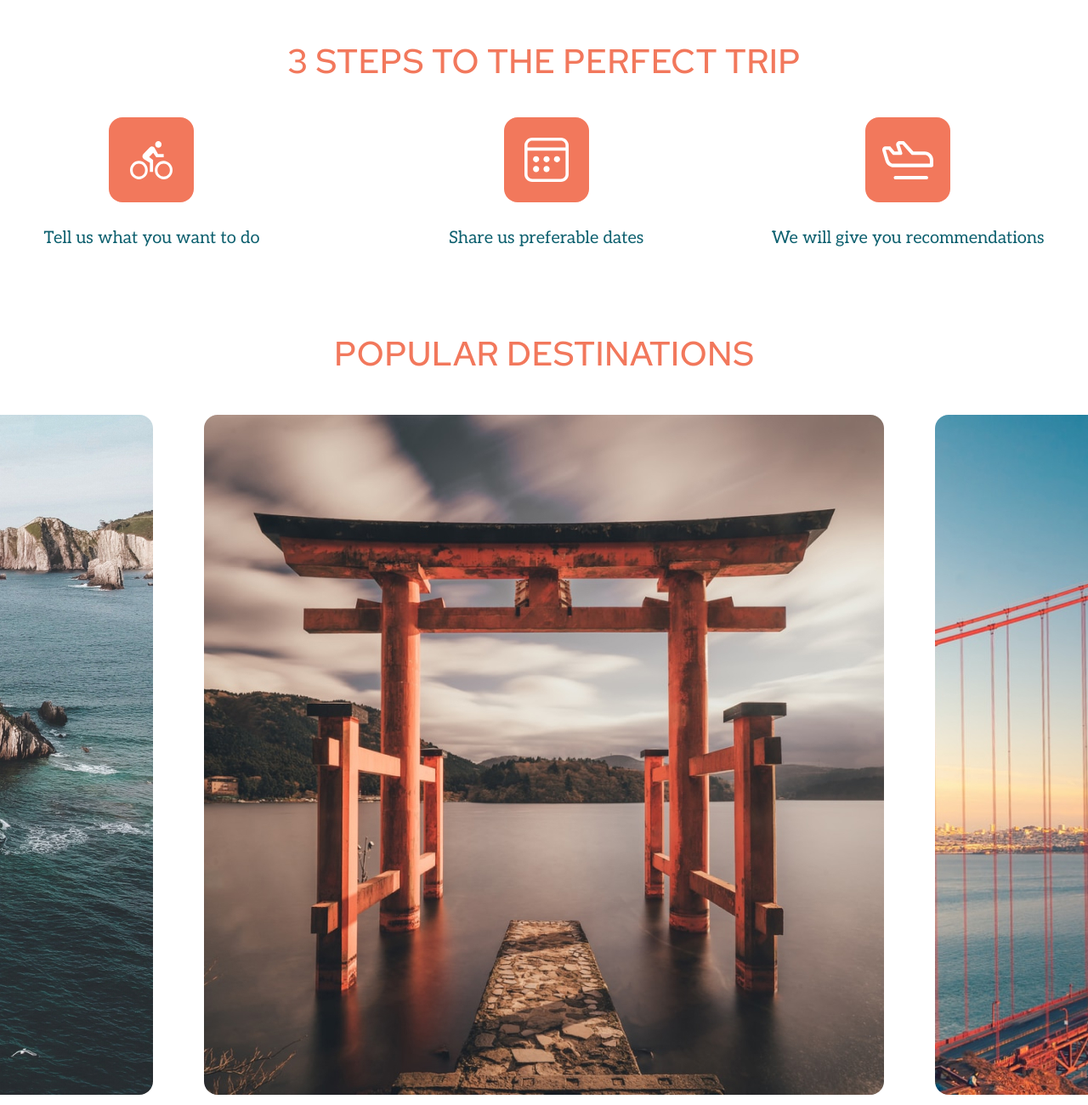
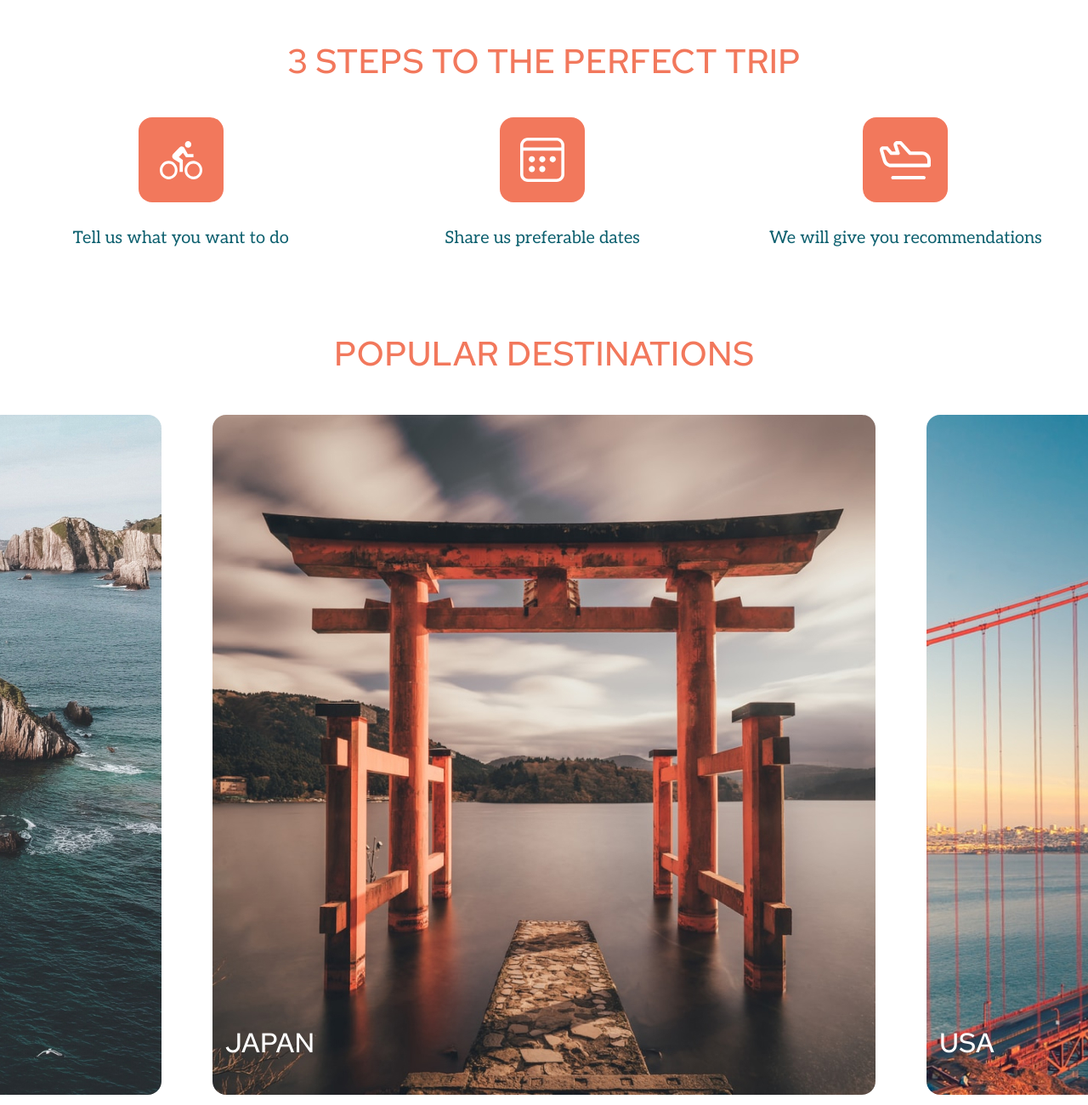
Before and after one commit to dsavelyeu/html, a plain HTML site: page index.html in a window 1280 px wide. Shown: the part 800-2100 px from the top of the page at 85% size. Drawn offline with Linux system fonts and the light colour scheme; a web font is replaced by a local one.

Commit message:
fix: section steps and box-sizing

```diff
--- a/index.html
+++ b/index.html
@@ -74,7 +74,7 @@
                     <a href="#" class="steps-frames-link"><img src="./img/step1.svg" width="50" height="45" alt="step"></a>
                     <p class="steps-frames-txt">Tell us what you want to do</p>
                 </div>
-                <div class="steps-frames" style="padding-left: 72px;">
+                <div class="steps-frames steps-frames-middle">
                     <a href="#" class="steps-frames-link"><img src="./img/step2.svg" width="52" height="52" alt="step"></a>
                     <p class="steps-frames-txt">Share us preferable dates</p>
                 </div>
@@ -92,10 +92,10 @@
         <section class="section-destinations">
             <h2 id="destinations">POPULAR DESTINATIONS</h2>
             <div class="destinations-pattern">
-                <div class="destinations-frames spain"></div>
-                <div class="destinations-frames japan"></div>
-                <div class="destinations-frames usa"></div>
-            </div>
+                <div class="destinations-frames spain"><span class="country-name">SPAIN</span></div>
+                <div class="destinations-frames japan"><span class="country-name">JAPAN</span></div>
+                <div class="destinations-frames usa"><span class="country-name">USA</span></div>
+              </div>
 
             <div class="ellipse-pattern">
                 <button class="btn-ellipse"></button>
@@ -227,7 +227,7 @@
                                 alt="rs-school"></a>
                     </div>
 
-                    <p class="footer-txt" style="padding-left: 16px;">All Rights Reserved © Travel Portal</p>
+                    <p class="footer-txt">All Rights Reserved © Travel Portal</p>
 
                     <div class="social-media">
                         <a href="#">
--- /dev/null
+++ b/index.js
@@ -0,0 +1 @@
+console.log("  ")
--- a/style.css
+++ b/style.css
@@ -1,12 +1,20 @@
+html {
+    box-sizing: border-box;
+}
+
+*,
+*:before,
+*:after {
+    box-sizing: inherit;
+}
+
 html,
 body {
     height: 100%;
     margin: 0;
     background: #E5E5E5;
     scroll-behavior: smooth;
-    /*scroll-padding-top: 90px;     - not needed. .h2 {croll-margin-top: 90px;} instead*/
 }
-
 
 p {
     margin: 0;
@@ -69,7 +77,6 @@ h3 {
     padding: 0 120px 0 120px;
     height: 90px;
     width: 100%;
-    max-width: 1200px;
     display: flex;
 
 
@@ -196,8 +203,7 @@ h3 {
     display: flex;
     justify-content: space-between;
     align-items: center;
-    width: 100%;
-    max-width: 833px;
+    max-width: 892px;
     height: 95px;
     margin-top: 46px;
     padding-left: 41px;
@@ -250,11 +256,9 @@ h3 {
 }
 
 .steps-pattern {
-    margin-top: 40px;
     width: 100%;
-    max-width: 1177px;
     display: flex;
-    justify-content: space-between;
+    justify-content: space-around;
     flex-wrap: wrap;
 }
 
@@ -262,7 +266,12 @@ h3 {
     display: flex;
     flex-direction: column;
     align-items: center;
+    padding-top: 10px;
+
+    min-width: 317px;
 }
+
+.steps-frames-middle {}
 
 .steps-frames-link {
     display: flex;
@@ -273,6 +282,7 @@ h3 {
     width: 100px;
     line-height: 100px;
     border-radius: 16px;
+    margin: 30px;
 
     transition: .3s linear;
 }
@@ -282,7 +292,6 @@ h3 {
 }
 
 .steps-frames-txt {
-    margin-top: 30px;
     text-align: center;
 
     font-family: 'Aleo';
@@ -305,26 +314,49 @@ h3 {
 
 .destinations-pattern {
 	display: flex;
+
 	gap: 60px;
 	padding-top: 46px;
+    width: 2460px;
 }
 
-.destinations-frames{
+.destinations-frames {
+    display: flex;
+    align-items: flex-end;
 	width: 800px;
 	height: 800px;
 	border-radius: 16px;
 }
 
 .spain {
+
 	background-image: url(./img/spain.jpg);
+
 }
 
 .japan {
+
 	background-image: url(./img/japan.jpg);
+
 }
 
 .usa {
+
 	background-image: url(./img/usa.jpg);
+
+}
+
+.country-name {
+    padding-left: 15px;
+    padding-bottom: 40px;
+    font-family: 'Red Hat Text';
+    font-style: normal;
+    font-weight: 500;
+    font-size: 32px;
+    line-height: 42px;
+
+    color: #ffffff;
+
 }
 
 .ellipse-pattern {
@@ -495,7 +527,7 @@ align-items: center;
     display: flex;
     height: 100%;
     align-items: center;
-padding-left: 121px;
+    padding-left: 140px;
     gap: 18px;
 }
 
```
Lines whose indentation alone changed are shown as unchanged.
